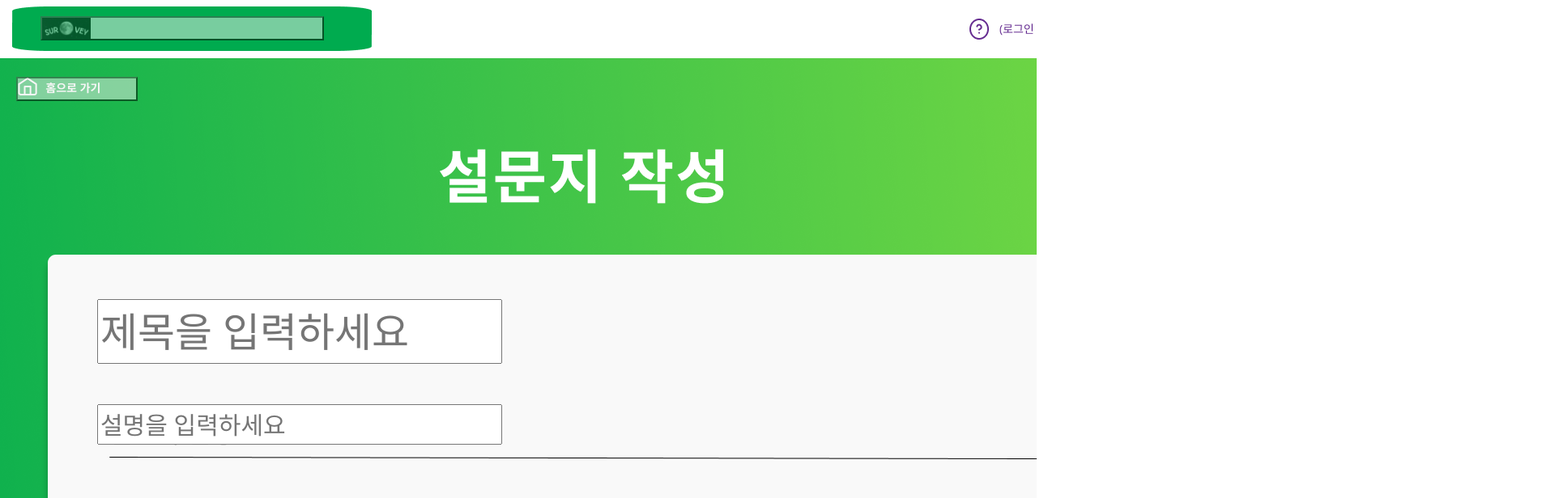
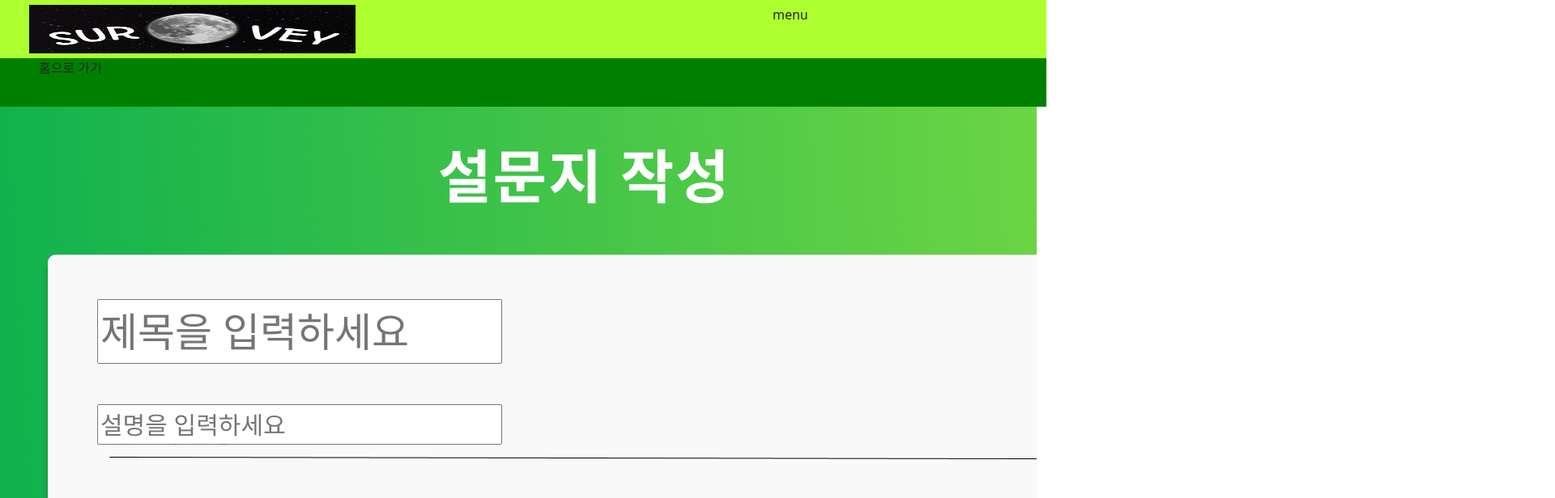
Before and after one commit to dntjr41/Chatbot_Lab, a React (Create React App) app: page /create-survey in a window 1280 px wide. Shown: the top 616 px of the page at 81% size, 1920 px wide, since content can reach past the window. Built offline with nearby package versions, Linux system fonts and the light colour scheme.

Commit message:
header layout

```diff
--- /dev/null
+++ b/src/components/Header.js
@@ -0,0 +1,27 @@
+import "../css/Layout.css";
+
+import Row from 'react-bootstrap/Row';
+import Col from 'react-bootstrap/Col';
+
+// 헤더 컴포넌트
+// └헤더 상단바
+// └헤더 하단바(페이지별에 따라 다른 색상구성)
+
+const Header = function () {
+    const gotoHome = () => {
+        alert("홈으로");
+    }
+    return (
+        <div>
+            <Row className="header-top px-5">
+                <Col className="col-md-4 logo-image" onClick={gotoHome}></Col>
+                <Col className="col-md-3 offset-md-5">menu</Col>
+            </Row>
+            <Row className="header-bottom px-5">
+                <Col>홈으로 가기</Col>
+            </Row>
+        </div>
+    )
+}
+
+export default Header;
--- /dev/null
+++ b/src/css/Layout.css
@@ -0,0 +1,22 @@
+.header-layout {
+    height: 72px;
+}
+
+.header-top {
+    height: 72px;
+    padding: 6px 0px;
+
+    background-color: greenyellow;
+}
+
+.logo-image {
+    background-image: url(../images/banner-logo.png);
+    background-size: 100% 60px;
+
+}
+
+.header-bottom {
+    height: 60px;
+
+    background-color: green;
+}
--- a/src/pages/CreateSurveyPage.js
+++ b/src/pages/CreateSurveyPage.js
@@ -1,6 +1,7 @@
 import { useSelector, useDispatch } from 'react-redux';
 import { changeTitleAction, changeContentAction } from "../modules/createSurveySlice";
 
+import Header from "../components/Header";
 import QuestionCardList from "../components/CreateSurvey/QuestionCardList";
 
 import '../css/CreateSurveyPage.css';
@@ -53,10 +54,11 @@ const CreateSurveyPage = function () {
 
     return (
         <div className="createSurveyPage">
-            <button type="button" className="logoBtn" onClick={gotoHome} />
+            {/* <button type="button" className="logoBtn" onClick={gotoHome} />
             <button type="button" className="loginBtn" onClick={gotoLogin} />
             <button type="button" className="myBtn" onClick={gotoMyPage} />
-            <button type="button" className="homeBtn" onClick={gotoHome} />
+            <button type="button" className="homeBtn" onClick={gotoHome} /> */}
+            <Header />
 
             <div><input type="text" className="surveyTitle" placeholder="제목을 입력하세요" value={title} onChange={(e) => inputTitle(e.target.value)} />
                 <input type="text" className="surveyContent" value={content} placeholder="설명을 입력하세요" onChange={(e) => inputContent(e.target.value)} />
```
Also changed, not shown: src/images/banner-logo.png (added).
